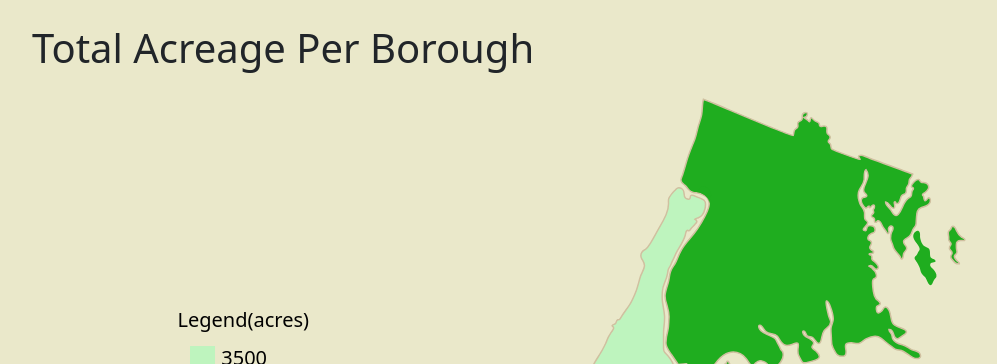
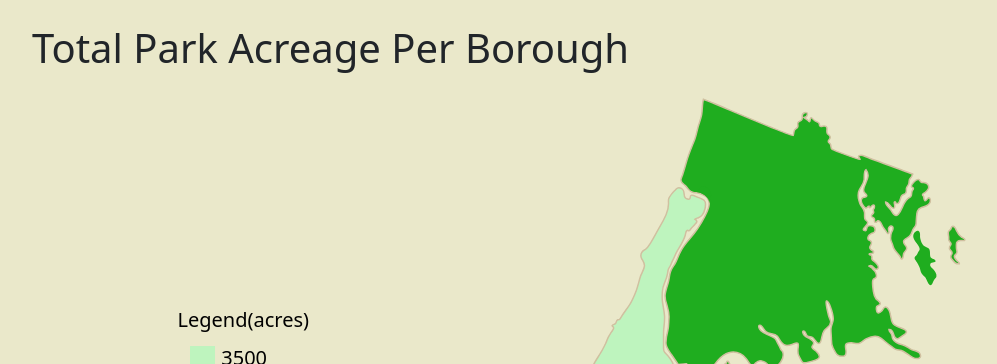
Before and after one commit to SaavanG/Data_Journalism, a Flask app: page /city in a window 1280 px wide. Shown: the part 56-420 px from the top of the page, without its empty margins (50-1047 px from the left). Run offline with Flask 3, Linux system fonts and the light colour scheme.

Commit message:
new images

```diff
--- a/Data_Journalism/Templates/city.html
+++ b/Data_Journalism/Templates/city.html
@@ -20,7 +20,7 @@
 <body>
   {% include 'nav_bar.html' %}
   <div class="container mt-4">
-  <h1>Total Acreage Per Borough</h1>
+  <h1>Total Park Acreage Per Borough</h1>
     <div class="container mt-4">
         <div id="map-container">
             {%include 'NYC_boroughs.svg'%}
```
Also changed, not shown: 4 other files.
